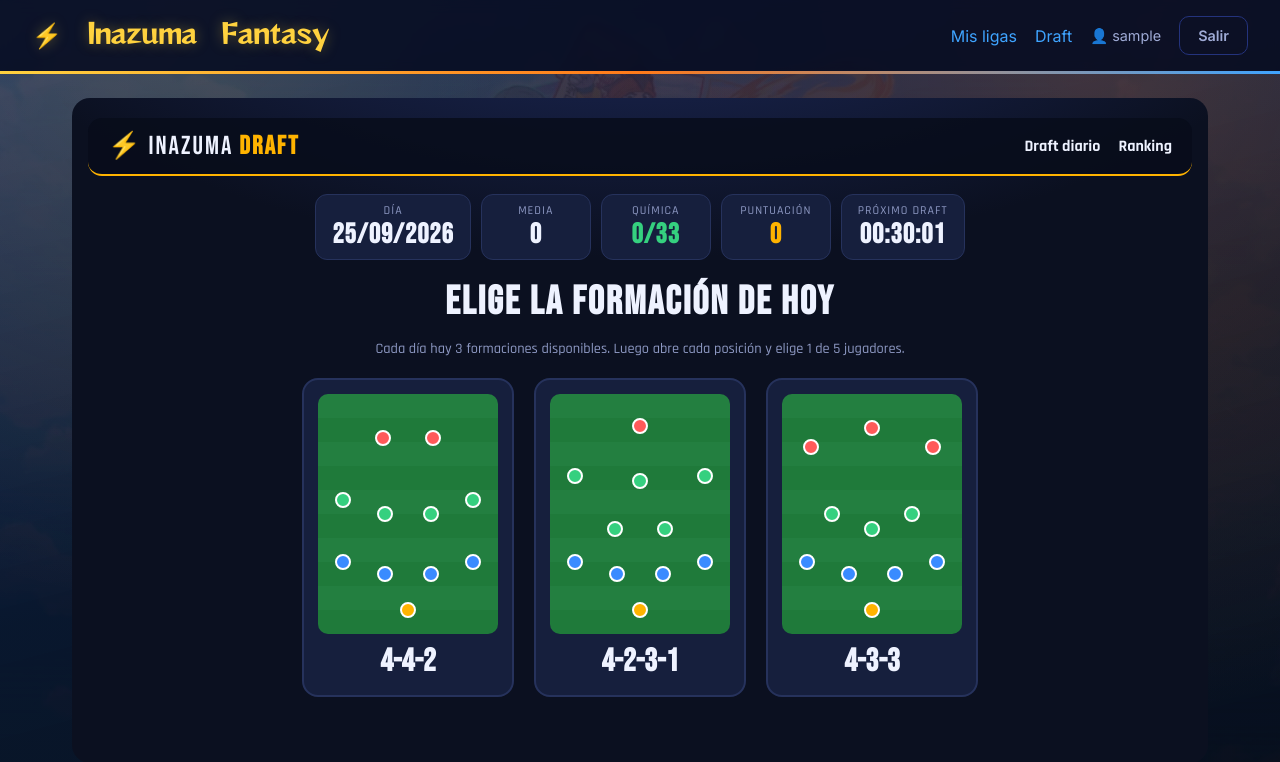
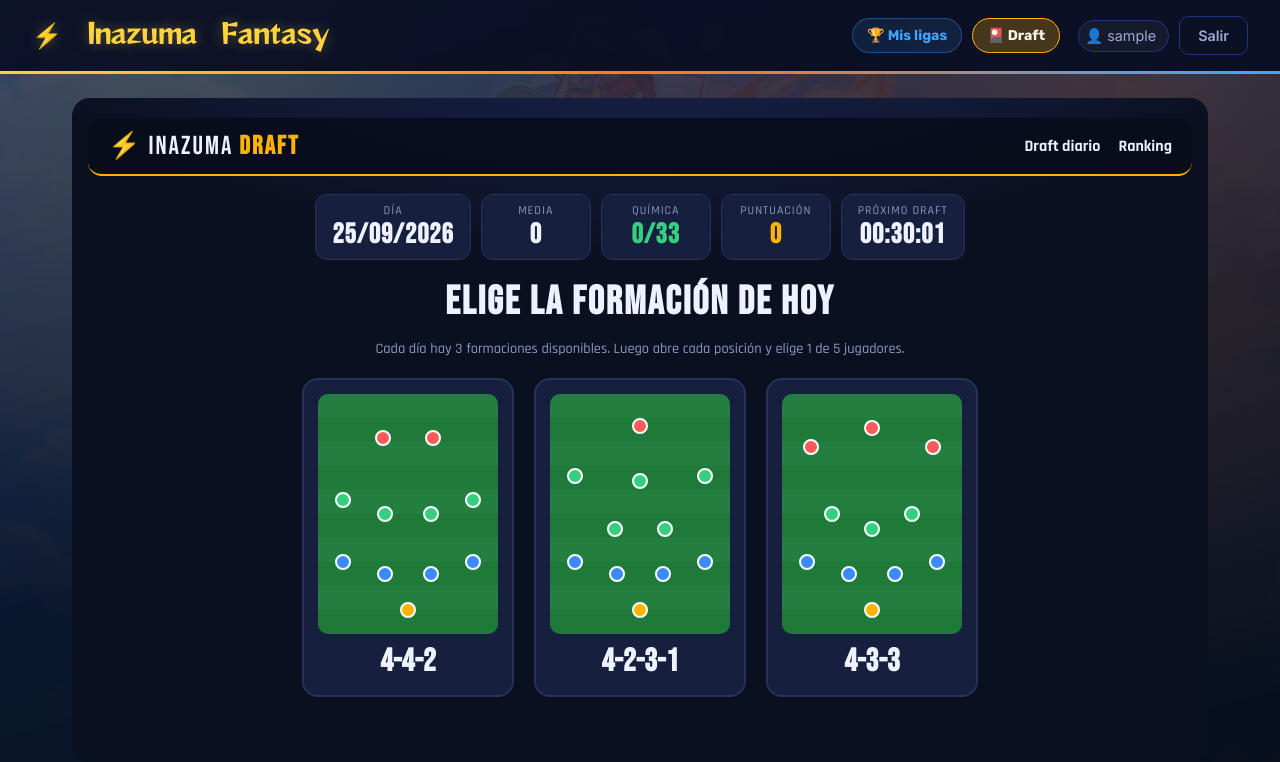
Before and after one commit to YellowAlberto/Inazuma-Fantasy, a Flask app: page /draft/ in a window 1280 px wide. Shown: the top 762 px of the page. Run offline with Flask 3, Linux system fonts and the light colour scheme; the visitor is signed in with stand-in values (Sample User, id 1); data comes from the database, SQL or seed files in the repository; data that the repository does not hold is empty; parts of the project's set-up code (start-up, migrations or seed data) failed here and were passed over.

Commit message:
Cambios frontend

```diff
--- a/static/style.css
+++ b/static/style.css
@@ -91,7 +91,25 @@ a:hover { text-decoration: underline; }
   text-decoration: none !important;
   text-shadow: 0 0 14px rgba(255, 210, 63, 0.35);
 }
-.navbar-links { display: flex; align-items: center; gap: 18px; }
+.navbar-links { display: flex; align-items: center; gap: 10px; }
+
+/* Enlaces principales del navbar: cada sección (Mis ligas / Draft / Admin)
+   es una píldora con su propio color, para que de un vistazo se note que
+   son modos de juego distintos y no una lista plana de páginas iguales. */
+.nav-link {
+  display: inline-flex; align-items: center; gap: 6px;
+  padding: 8px 14px; border-radius: 999px;
+  font-family: var(--font-head); font-weight: 600; font-size: 0.88rem;
+  border: 1px solid transparent; transition: transform .15s, background .15s, border-color .15s, color .15s;
+  white-space: nowrap;
+}
+.nav-link:hover { text-decoration: none; transform: translateY(-1px); }
+.nav-link-leagues { background: rgba(63, 164, 255, 0.12); border-color: rgba(63, 164, 255, 0.35); color: var(--blue-accent); }
+.nav-link-leagues:hover, .nav-link-leagues.active { background: rgba(63, 164, 255, 0.24); border-color: var(--blue-accent); color: var(--text-light); }
+.nav-link-draft { background: rgba(255, 179, 0, 0.12); border-color: rgba(255, 179, 0, 0.35); color: #ffb300; }
+.nav-link-draft:hover, .nav-link-draft.active { background: rgba(255, 179, 0, 0.24); border-color: #ffb300; color: var(--text-light); }
+.nav-link-admin { background: rgba(255, 77, 94, 0.12); border-color: rgba(255, 77, 94, 0.35); color: var(--red); }
+.nav-link-admin:hover, .nav-link-admin.active { background: rgba(255, 77, 94, 0.24); border-color: var(--red); color: var(--text-light); }
 .navbar-toggle {
   display: none;
   background: transparent;
@@ -120,8 +138,12 @@ a:hover { text-decoration: underline; }
   .navbar-links.navbar-links-open { display: flex; }
   .navbar-links .btn { width: 100%; text-align: center; }
 }
-.navbar-user { color: var(--text-muted); font-size: 0.9rem; display: inline-flex; align-items: center; gap: 6px; text-decoration: none; }
-.navbar-user:hover { color: var(--text-light); }
+.navbar-user {
+  color: var(--text-muted); font-size: 0.9rem; display: inline-flex; align-items: center; gap: 6px;
+  text-decoration: none; padding: 6px 12px 6px 6px; border-radius: 999px; margin-left: 8px;
+  background: rgba(255, 255, 255, 0.04); border: 1px solid var(--navy-600);
+}
+.navbar-user:hover { color: var(--text-light); border-color: var(--yellow); text-decoration: none; }
 .navbar-avatar { width: 22px; height: 22px; border-radius: 50%; object-fit: cover; border: 1px solid var(--orange); }
 .standings-avatar { width: 24px; height: 24px; border-radius: 50%; object-fit: cover; border: 1px solid var(--orange); vertical-align: middle; margin-right: 4px; }
 .profile-avatar-big {
--- a/templates/base.html
+++ b/templates/base.html
@@ -15,10 +15,11 @@
     <a href="{{ url_for('index') }}" class="navbar-brand">⚡ Inazuma Fantasy</a>
     {% if current_user.id %}
     <button type="button" class="navbar-toggle" id="navbarToggle" aria-label="Abrir menú" aria-expanded="false" aria-controls="navbarLinks">☰</button>
+    {% set path = request.path %}
     <nav class="navbar-links" id="navbarLinks">
-      <a href="{{ url_for('leagues') }}">Mis ligas</a>
-      <a href="{{ url_for('draft.index') }}">Draft</a>
-      {% if current_user.is_admin %}<a href="{{ url_for('admin_leagues') }}">🛠️ Admin</a>{% endif %}
+      <a href="{{ url_for('leagues') }}" class="nav-link nav-link-leagues{{ ' active' if path.startswith('/leagues') else '' }}">🏆 Mis ligas</a>
+      <a href="{{ url_for('draft.index') }}" class="nav-link nav-link-draft{{ ' active' if path.startswith('/draft') else '' }}">🎴 Draft</a>
+      {% if current_user.is_admin %}<a href="{{ url_for('admin_leagues') }}" class="nav-link nav-link-admin{{ ' active' if path.startswith('/admin') else '' }}">🛠️ Admin</a>{% endif %}
       <a href="{{ url_for('profile') }}" class="navbar-user">
         {% if current_user.avatar_url %}
           <img src="{{ current_user.avatar_url }}" alt="" class="navbar-avatar">
```
